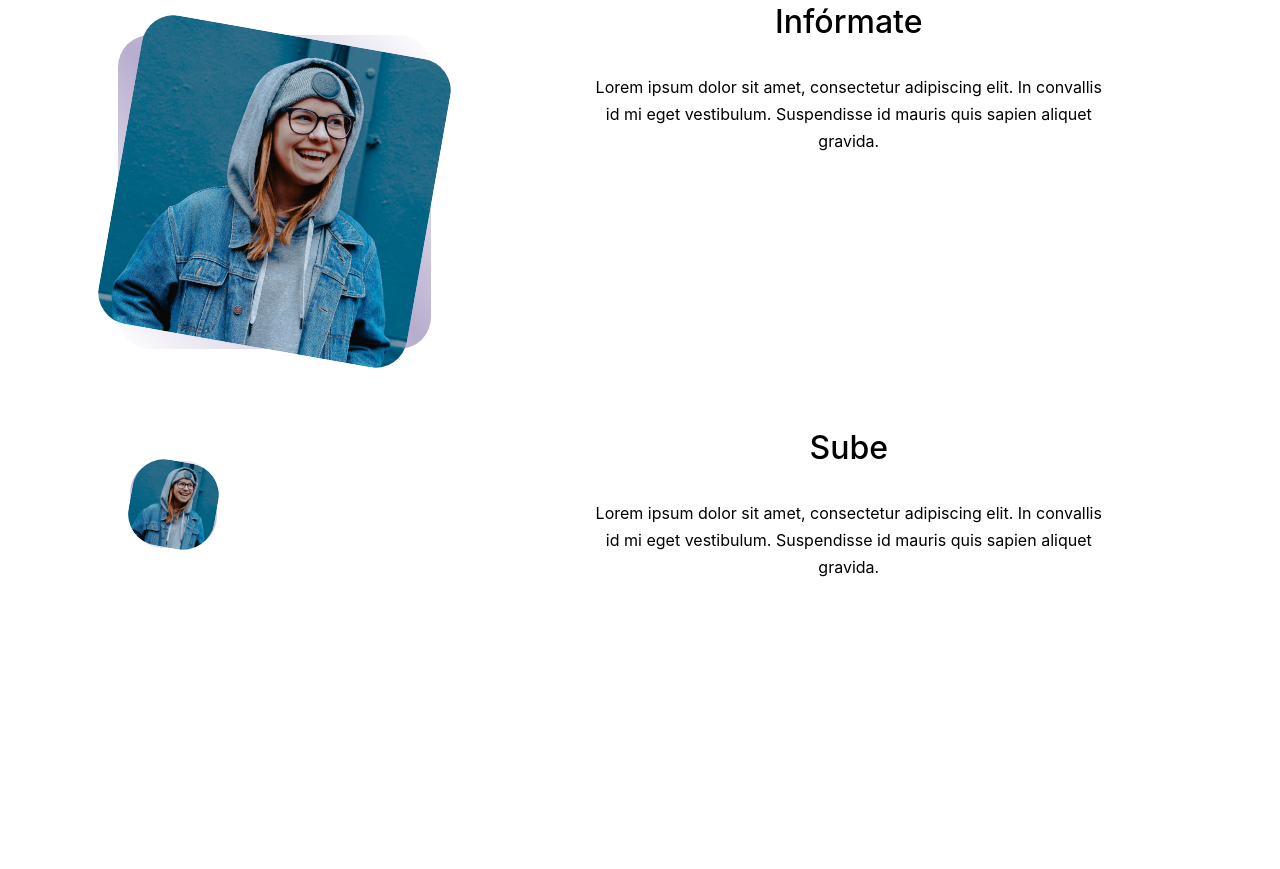
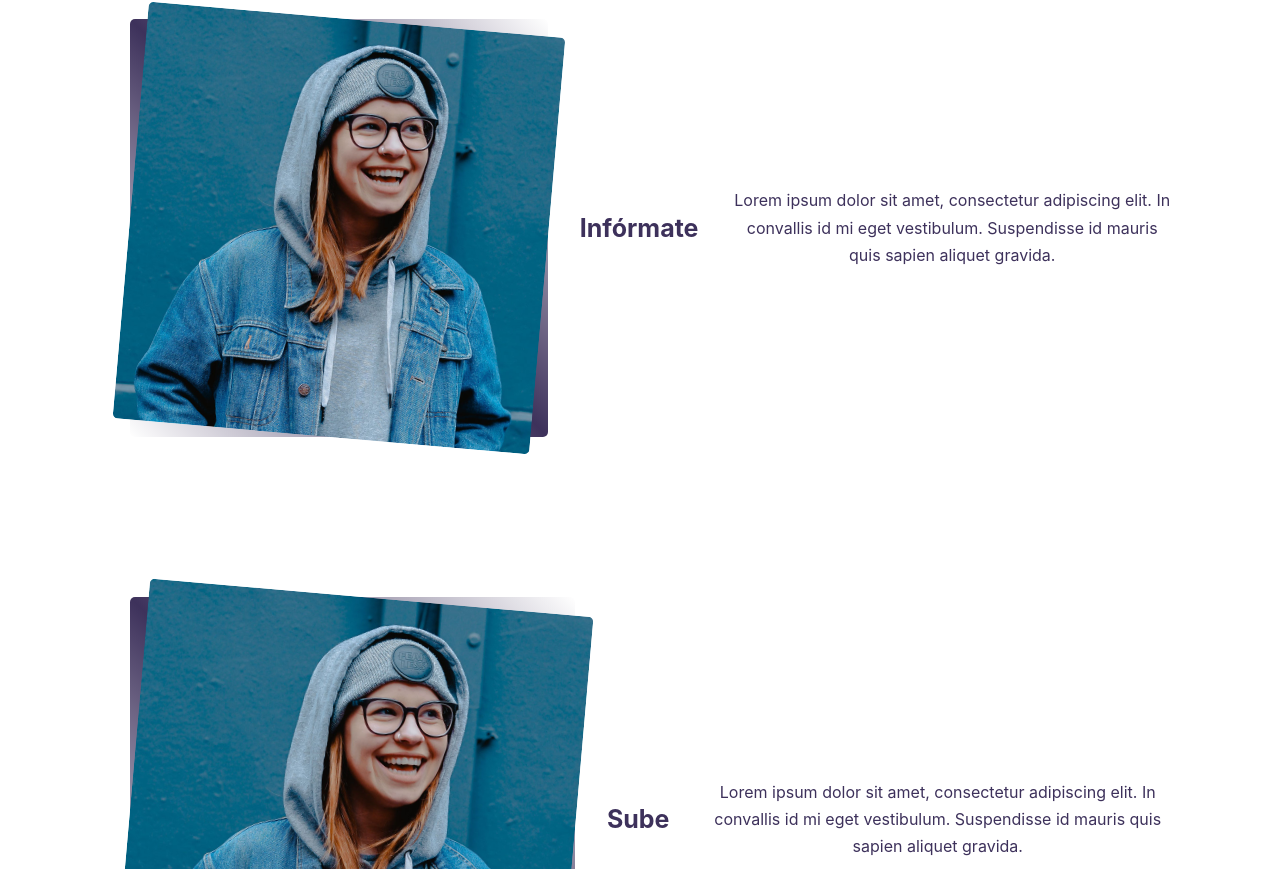
Before and after one commit to Momo-Gomez/preselecciones-app, a React (Create React App) app in the folder client/: page / in a window 1280 px wide. Shown: the part 1291-2160 px from the top of the page. Before the commit the page ends 2094 px from the top, so only its background shows below. Built offline with nearby package versions, Linux system fonts and the light colour scheme.

Commit message:
Arreglo de home/about

```diff
--- a/client/src/views/Home/About/about.css
+++ b/client/src/views/Home/About/about.css
@@ -1,66 +1,47 @@
+.container {
+    display: flex;
+    justify-content: center;
+    align-items: center;
+}
+
 .title {
     color: var(--color-secondary);
 }
 
-.about__container {
-    display: grid;
-    grid-template-columns: 30% 50%;
-    gap: 15%;
+.info {
+    display: flex;
+    align-items: center;
+    justify-content: center;
 }
 
-.about__list {
-    margin-top: 2rem;
-    width: 100%;
+.img-cont {
+    margin-top: 5rem;
+    margin-bottom: 5rem;
+    max-width: 30rem;
     aspect-ratio: 1/1;
-    border-radius: 2rem;
-    background: linear-gradient(45deg, transparent, var(--color-primary),transparent);
-    display: grid;
-    place-items: center;
+    border-radius: 5px;
+    background: linear-gradient(45deg, transparent, var(--color-secondary), transparent);
+    display: flex;
+    align-items: flex-end;
 }
 
-.about__list-img {
-    border-radius: 2rem;
+.about-img {
+    border-radius: 5px;
     overflow: hidden;
-    transform: rotate(10deg);
+    transform:rotate(5deg);
     transition: var(--transition);
 }
 
-.about__list-img:hover {
+.about-img:hover {
     transform: rotate(0deg);
 }
 
-.about__content p {
-    margin: 2rem 0 2.6rem;
-    color: var(--color-black);
+.info-title{
+    font-size: 25px;
+    font-weight: bold;
 }
 
-@media screen and (max-width: 1024px) {
-    .about__container {
-        grid-template-columns: 1fr;
-        gap: 0;
-    }
-
-    .about__list {
-        width: 50%;
-        margin: 2rem auto 4rem;
-    }
-
-    .about__content p {
-        margin: 1rem 0 1.5rem;
-    }
+.info-cont , .info-title {
+    margin-left: 2rem;
+    color: var(--color-secondary);
 }
-
-@media screen and (max-width: 600px) {
-    .about__list {
-        width: 65%;
-        margin: 0 auto 3rem;
-    }
-
-    .about__content {
-        text-align: center;
-    }
-
-    .about__content p {
-        margin: 1.5rem 0;
-    }
-}
--- a/client/src/views/Home/About/about.js
+++ b/client/src/views/Home/About/about.js
@@ -15,42 +15,36 @@ const About = () => {
           gravida.
         </h5>
 
-        <section>
-          <div className="container about__container">
-            <div className="about__list">
-              <div className="about__list-img">
+        <div class="info">
+          <div class="img-cont">
+            <div class="about-img">
               <img src={LIST} alt="List About" />
             </div>
           </div>
 
-            <div className="about__content">
-              <h2>Infórmate</h2>
-              <p>
-                Lorem ipsum dolor sit amet, consectetur adipiscing elit. In
-                convallis id mi eget vestibulum. Suspendisse id mauris quis
-                sapien aliquet gravida.
-              </p>
+          <span class="info-title">Infórmate</span>
+          <span class="info-cont">
+            Lorem ipsum dolor sit amet, consectetur adipiscing elit. In convallis
+            id mi eget vestibulum. Suspendisse id mauris quis sapien aliquet
+            gravida.
+          </span>
         </div>
 
-            <div className="container about__container">
-              <div className="about__list">
-                <div className="about__list-img">
+        <div class="info">
+          <div class="img-cont">
+            <div class="about-img">
               <img src={FORM} alt="List About" />
             </div>
           </div>
+
+          <span class="info-title">Sube</span>
+          <span class="info-cont">
+            Lorem ipsum dolor sit amet, consectetur adipiscing elit. In convallis
+            id mi eget vestibulum. Suspendisse id mauris quis sapien aliquet
+            gravida.
+          </span>
         </div>
 
-            <div className="about__content">
-              <h2>Sube</h2>
-              <p>
-                Lorem ipsum dolor sit amet, consectetur adipiscing elit. In
-                convallis id mi eget vestibulum. Suspendisse id mauris quis
-                sapien aliquet gravida.
-              </p>
-            </div>
-          </div>
-
-        </section>
       </section>
     </div>
   );
```
Lines whose indentation alone changed are shown as unchanged.
